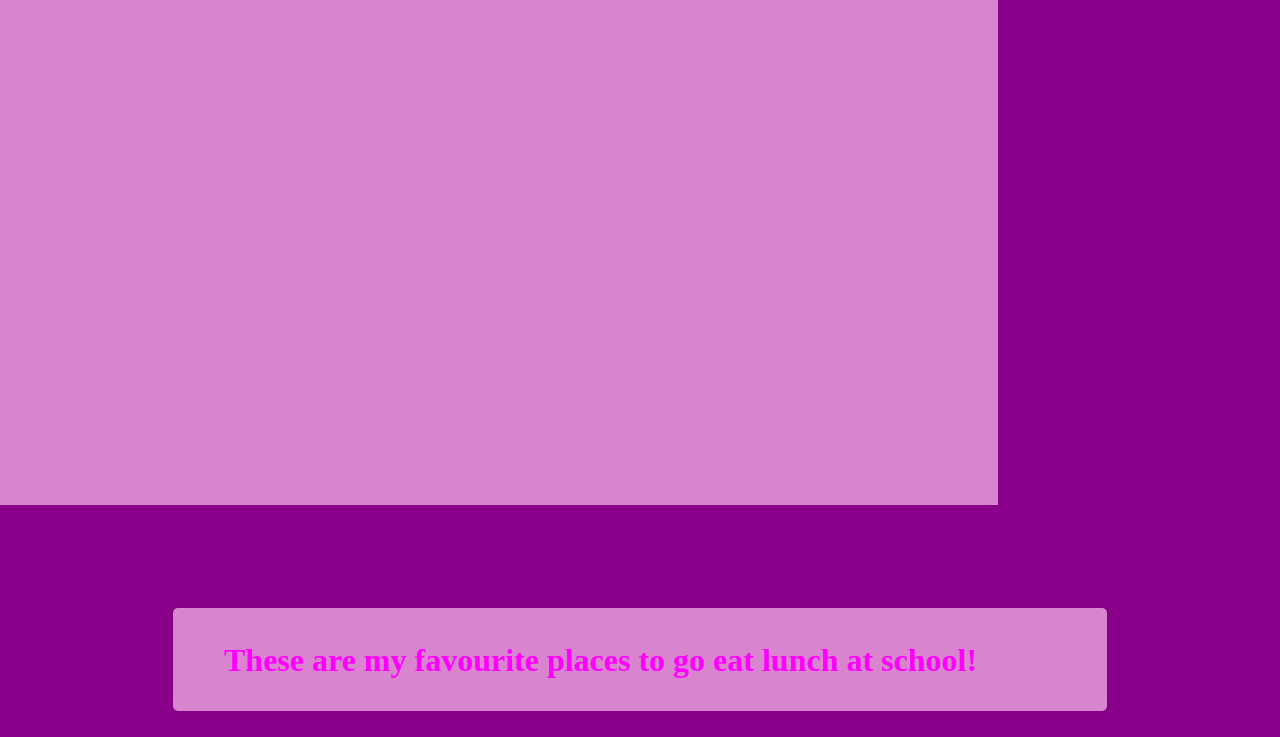
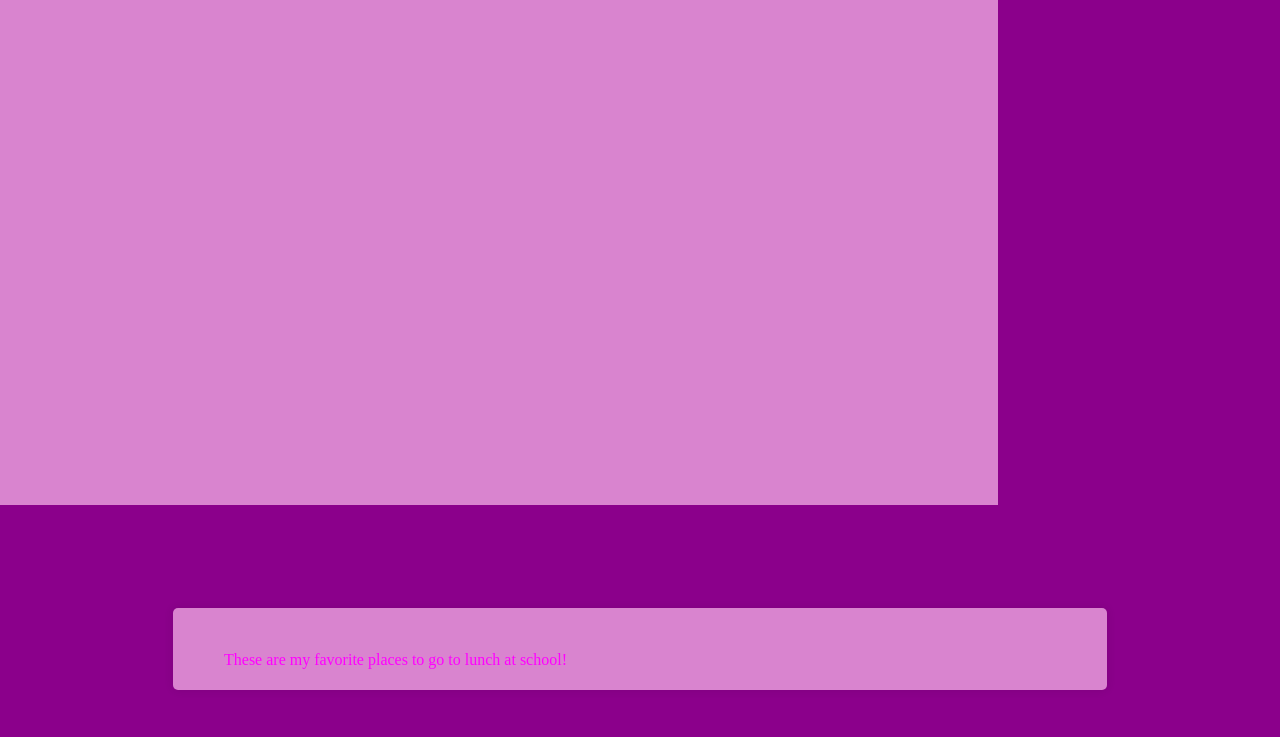
Before and after one commit to bellabrands/project3, a plain HTML site: page maps.html in a window 1280 px wide. Shown: the part 114-851 px from the top of the page. After the commit the page ends 829 px from the top, so only its background shows below. Drawn offline with nearby package versions, Linux system fonts and the light colour scheme.

Commit message:
Update maps.html

```diff
--- a/maps.html
+++ b/maps.html
@@ -2,9 +2,9 @@
 <html lang="en">
 <head>
   <meta charset="UTF-8">
-  <title>Maps</title>
-  <link rel="stylesheet" type="text/css" href="css/normalize.css">
-  <link rel="stylesheet" type="text/css" href="css/styles.css">
+  <title>Map</title>
+  <link rel="stylesheet" href="css/reset.css">
+  <link rel="stylesheet" href="css/styles.css">
   <script>
     (g=>{var h,a,k,p="The Google Maps JavaScript API",c="google",l="importLibrary",q="__ib__",m=document,b=window;b=b[c]||(b[c]={});var d=b.maps||(b.maps={}),r=new Set,e=new URLSearchParams,u=()=>h||(h=new Promise(async(f,n)=>{await (a=m.createElement("script"));e.set("libraries",[...r]+"");for(k in g)e.set(k.replace(/[A-Z]/g,t=>"_"+t[0].toLowerCase()),g[k]);e.set("callback",c+".maps."+q);a.src=`https://maps.${c}apis.com/maps/api/js?`+e;d[q]=f;a.onerror=()=>h=n(Error(p+" could not load."));a.nonce=m.querySelector("script[nonce]")?.nonce||"";m.head.append(a)}));d[l]?console.warn(p+" only loads once. Ignoring:",g):d[l]=(f,...n)=>r.add(f)&&u().then(()=>d[l](f,...n))})({
       key: "AIzaSyATiXowzkZ-a77glvNGD1tTAb7VTha_jSE",
@@ -16,7 +16,6 @@
 </head>
 
 <body>
-  <nav>
   <ul class="navbar">
     <li><a href="index.html">Resume</a></li>
     <li><a href="tennis.html">Tennis</a></li>
@@ -29,7 +28,7 @@
 </div>
 
 <section>
-    <h1>These are my favourite places to go eat lunch at school!</h1>
+    <h1>These are my favorite places to go to lunch at school!</h1>
 </section>
 
 </body>
```
Lines whose indentation alone changed are shown as unchanged.
